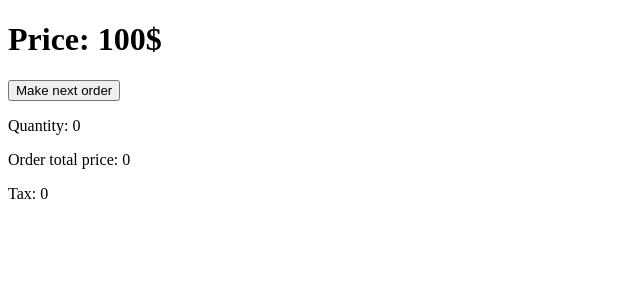
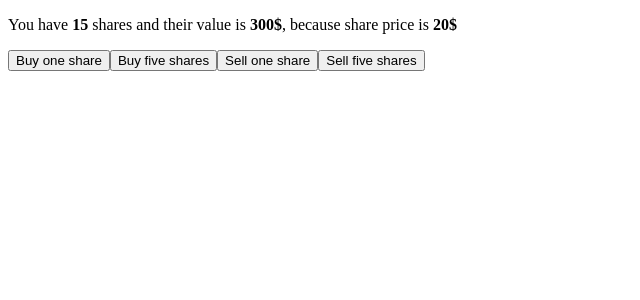
Before and after one commit to Michal-Dziedzinski/Kurs-Vue-3, a Vue app: page / in a window 1280 px wide. Shown: the top 300 px of the page, without its empty margins (0-640 px from the left). Built offline with nearby package versions, Linux system fonts and the light colour scheme.

Commit message:
Code after 5 episode - watch

```diff
--- a/src/components/MyAwsomeComponent.vue
+++ b/src/components/MyAwsomeComponent.vue
@@ -1,40 +1,46 @@
 <template>
-  <!-- <div>
-    <h1>Price: {{state.price}}$</h1>
-    <button @click="makeOrder">Make next order</button>
-    <p>Quantity: {{state.quantity}}</p>
-    <p>Order total price: {{state.totalPrice}}</p>
-    <p>Tax: {{state.tax}}</p>
-  </div>-->
   <div>
-    <h1>Price: {{price}}$</h1>
-    <button @click="makeOrder">Make next order</button>
-    <p>Quantity: {{quantity}}</p>
-    <p>Order total price: {{totalPrice}}</p>
-    <p>Tax: {{tax}}</p>
+    <p>
+      You have
+      <strong>{{shares}}</strong> shares and their value is
+      <strong>{{sharesValue}}$</strong>, because share price is
+      <strong>{{sharePrice}}$</strong>
+    </p>
+    <button @click="changeNumberOfShares(1)">Buy one share</button>
+    <button @click="changeNumberOfShares(5)">Buy five shares</button>
+    <button @click="changeNumberOfShares(-1)">Sell one share</button>
+    <button @click="changeNumberOfShares(-5)">Sell five shares</button>
   </div>
 </template>
 
 <script>
-import { reactive, toRefs } from "vue";
+import { ref, computed, watch } from "vue";
 
 export default {
   name: "MyAwsomeComponent",
   setup() {
-    const state = reactive({
-      quantity: 0,
-      price: 100,
-      totalPrice: 0,
-      tax: 0
+    const shares = ref(15);
+    const sharePrice = ref(20);
+    const sharesValue = computed(() => shares.value * sharePrice.value);
+
+    function changeNumberOfShares(number) {
+      if (shares.value + number >= 0) {
+        shares.value += number;
+      }
+    }
+
+    watch(shares, (shares, prevShers) => {
+      shares > prevShers ? getPrice(1, 5) : getPrice(-5, -1);
     });
 
-    function makeOrder() {
-      state.quantity++;
-      state.totalPrice = state.quantity * state.price;
-      state.tax = state.totalPrice * 0.23;
+    function getPrice(min, max) {
+      const priceDiff = Math.floor(Math.random() * (max - min) + min);
+      if (sharePrice.value + priceDiff >= 0) {
+        sharePrice.value += priceDiff;
+      }
     }
 
-    return { makeOrder, ...toRefs(state) };
+    return { shares, sharePrice, sharesValue, changeNumberOfShares };
   }
 };
 </script>
```
